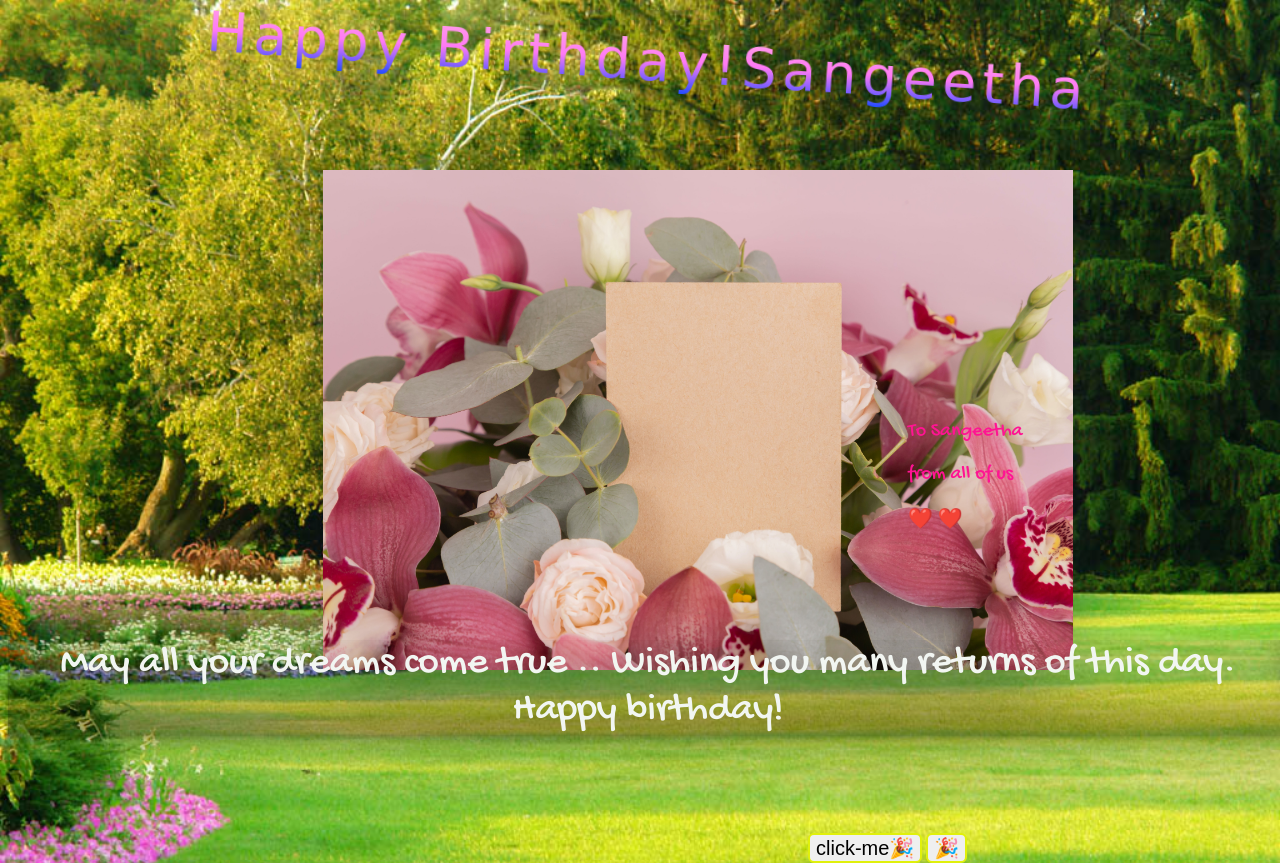
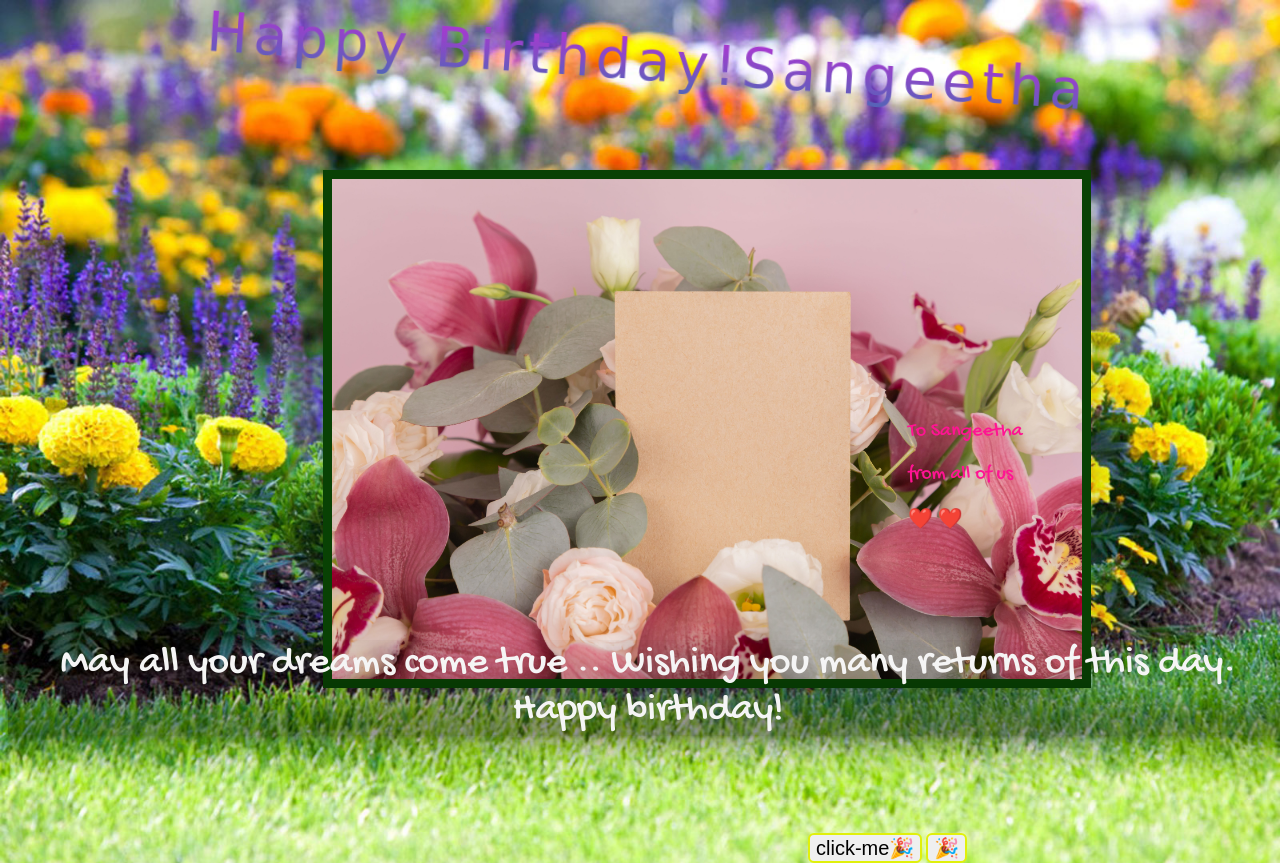
Before and after one commit to nievein-ahmed/sangetha-birthday, a plain HTML site: page index.html in a window 1280 px wide. Shown: the top 863 px of the page. Drawn offline with Linux system fonts and the light colour scheme.

Commit message:
updating

```diff
--- a/style.css
+++ b/style.css
@@ -3,7 +3,7 @@
 
 
 body {
-  background-image: url("./mVd016.jpg");
+  background-image: url("./flowers-1.jpg");
   background-repeat: no-repeat;
   background-size: cover;
 }
@@ -19,11 +19,11 @@ body {
   color: red;
   letter-spacing: 0.1em;
   font-family: "Pacifico", cursive;
-  background: -webkit-linear-gradient(#ffff00, #ff1493);
+  background: -webkit-linear-gradient(#e03906, #b44d84);
   -webkit-background-clip: text;
   -webkit-text-fill-color: transparent;
   -webkit-animation: hue 3s infinite ease-in-out;
-  background-color: aquamarine;
+  background-color: rgb(17, 231, 17);
 }
 
 @-webkit-keyframes hue {
@@ -46,7 +46,9 @@ img {
   left: 35%;
   margin-top: -70px;
   margin-left: -125px;
+
   box-shadow: rgba(50, 50, 93, 0.25) 0px 50px 100px -20px, rgba(0, 0, 0, 0.3) 0px 30px 60px -30px, rgba(10, 37, 64, 0.35) 0px -2px 6px 0px inset;
+  border: 9px solid rgb(9, 65, 4);
 }
 
 
@@ -58,10 +60,14 @@ img {
   width: 100%;
   text-align: center;
   font-size: 1em;
-  color: rgb(242, 246, 242);
+
   font-family: 'Gochi Hand', cursive;
   font-size: 40px;
   box-shadow: rgba(0, 0, 0, 0.17) 0px -23px 25px 0px inset, rgba(0, 0, 0, 0.15) 0px -36px 30px 0px inset, rgba(0, 0, 0, 0.1) 0px -79px 40px 0px inset, rgba(0, 0, 0, 0.06) 0px 2px 1px, rgba(0, 0, 0, 0.09) 0px 4px 2px, rgba(0, 0, 0, 0.09) 0px 8px 4px, rgba(0, 0, 0, 0.09) 0px 16px 8px, rgba(0, 0, 0, 0.09) 0px 32px 16px;
+  color: whitesmoke;
+
+
+
 }
 button {
   position: relative;
```
Also changed, not shown: flowers-1.jpg (added).
